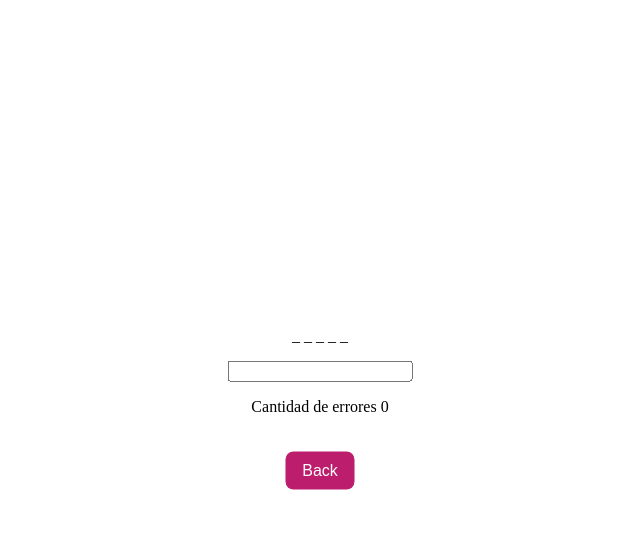
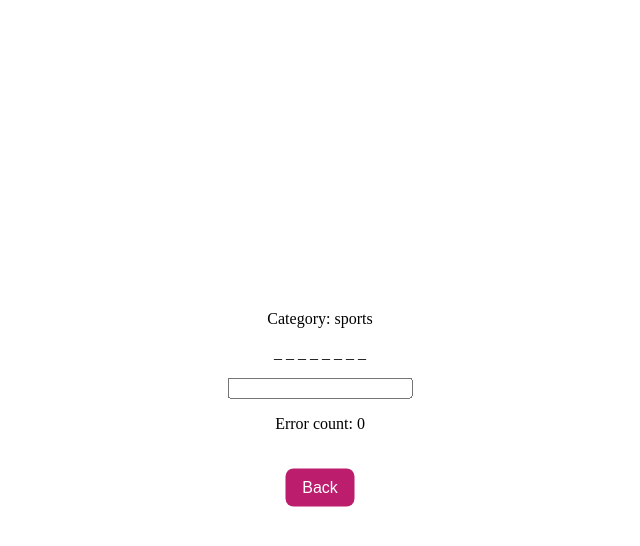
Before and after one commit to MauricioASG/the_hangman_game, a React (Vite) app: page / in a window 1280 px wide. Both pictures are taken after a click on the button "Play". Shown: the top 546 px of the page, without its empty margins (320-960 px from the left). Built offline with nearby package versions, Linux system fonts and the light colour scheme.

Commit message:
ramdom category part 1 added

```diff
--- a/src/App.tsx
+++ b/src/App.tsx
@@ -1,26 +1,36 @@
 // App.tsx
-import { useState } from 'react'; // Solo necesitas importar useState aquí
-
+import { useState } from 'react';
 import Hangman from './components/Hangman';
 import Welcome from './components/Welcome';
 
-const words = ['apple', 'banana', 'cherry', 'date', 'fig', 'grap', 'kiwi'];
+const categories = {
+  fruits: ['apple', 'banana', 'cherry', 'date', 'fig', 'grap', 'kiwi'],
+  animals: ['cat', 'dog', 'elephant', 'giraffe', 'lion', 'tiger', 'zebra'],
+  countries: ['argentina', 'brazil', 'canada', 'denmark', 'egypt', 'france', 'germany'],
+  sports: ['football', 'basketball', 'tennis', 'swimming', 'baseball', 'volleyball', 'rugby', 'golf'],
+  planets: ['mercury', 'venus', 'earth', 'mars', 'jupiter', 'saturn', 'uranus', 'neptune']
+};
 
 function App() {
   const [showGame, setShowGame] = useState(false);
+  const [selectedCategory, setSelectedCategory] = useState('');
 
   const handlePlayClick = () => {
     setShowGame(true);
+    const categoriesKeys = Object.keys(categories);
+    const randomCategory = categoriesKeys[Math.floor(Math.random() * categoriesKeys.length)];
+    setSelectedCategory(randomCategory);
   };
 
   const handleBackClick = () => {
     setShowGame(false);
+    setSelectedCategory('');
   };
 
   return (
     <div>
       {showGame ? (
-        <Hangman words={words} onBackClick={handleBackClick} /> // Pasar la función onBackClick
+        <Hangman words={categories[selectedCategory]} category={selectedCategory} onBackClick={handleBackClick} />
       ) : (
         <Welcome onPlayClick={handlePlayClick} />
       )}
--- a/src/components/Hangman.tsx
+++ b/src/components/Hangman.tsx
@@ -4,20 +4,17 @@ import "../css/Hangman.css";
 
 interface HangmanProps {
   words: string[];
-  onBackClick: () => void; // Nueva prop para manejar el evento de clic en "Back"
+  category: string;
+  onBackClick: () => void;
 }
 
-const Hangman = ({ words, onBackClick }: HangmanProps) => {
-  // Almacena la palabra que va a tener que adivinar el juego
+const Hangman = ({ words, category, onBackClick }: HangmanProps) => {
   const [selectedWord, setSelectedWord] = useState(words[0]);
-  // Array vacío donde nosotros tendremos que estar poniendo las letras que vayamos adivinando
   const [guessedLetters, setGuessedLetters] = useState<string[]>([]);
   const [errorCount, setErrorCount] = useState(0);
 
   const displayWord = selectedWord.split("").map((letter) => {
-    console.log("selectedWord: ", selectedWord);
     if (guessedLetters.includes(letter)) {
-      console.log("guessedLetters: ", guessedLetters);
       return letter;
     } else {
       return "_";
@@ -29,37 +26,36 @@ const Hangman = ({ words, onBackClick }: HangmanProps) => {
       setGuessedLetters([...guessedLetters, letter]);
       if (!selectedWord.includes(letter)) {
         setErrorCount((prev) => prev + 1);
-        console.log("setErrorCount: ", setErrorCount);
       }
     }
   };
 
-  const restarGame = () => {
+  const restartGame = () => {
     const newWordIndex = Math.floor(Math.random() * words.length);
     const newWord = words[newWordIndex];
     setSelectedWord(newWord);
-    setGuessedLetters([]); //Reiniciar las letras adivinadas
+    setGuessedLetters([]);
     setErrorCount(0);
   };
 
   return (
     <div className="container">
+      <p>Category: {category}</p>
       <p>{displayWord.join(" ")}</p>
       <input maxLength={1} onChange={(e) => handleGuess(e.target.value)} />
       {(displayWord.join("") === selectedWord || errorCount > 5) && (
         <button
           onClick={() => {
-            restarGame();
+            restartGame();
             setSelectedWord(words[Math.floor(Math.random() * words.length)]);
           }}
         >
           Select New Word
         </button>
       )}
-      <p>Cantidad de errores {errorCount}</p>
+      <p>Error count: {errorCount}</p>
       {displayWord.join("") === selectedWord && <p>You win this round</p>}
 
-      {/* Botón "Back" */}
       <button className="back-button" onClick={onBackClick}>Back</button>
     </div>
   );
```
Also changed, not shown: src/components/Welcome.tsx (line endings or trailing spaces).
